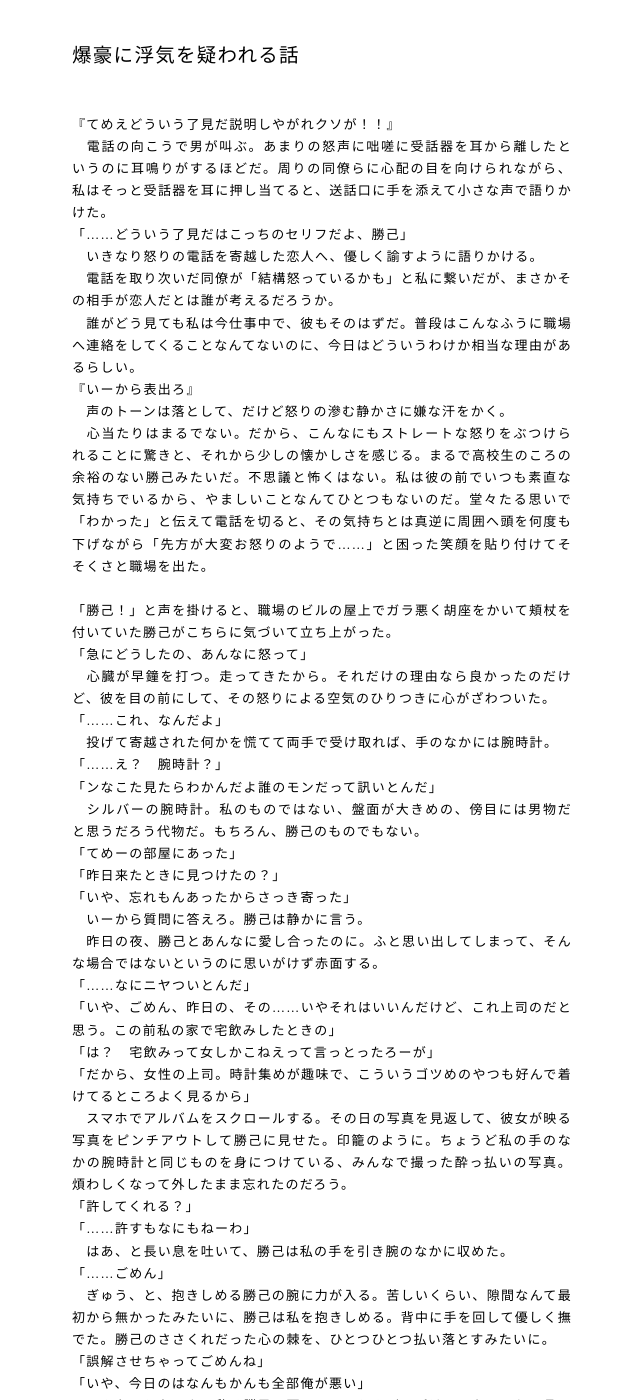
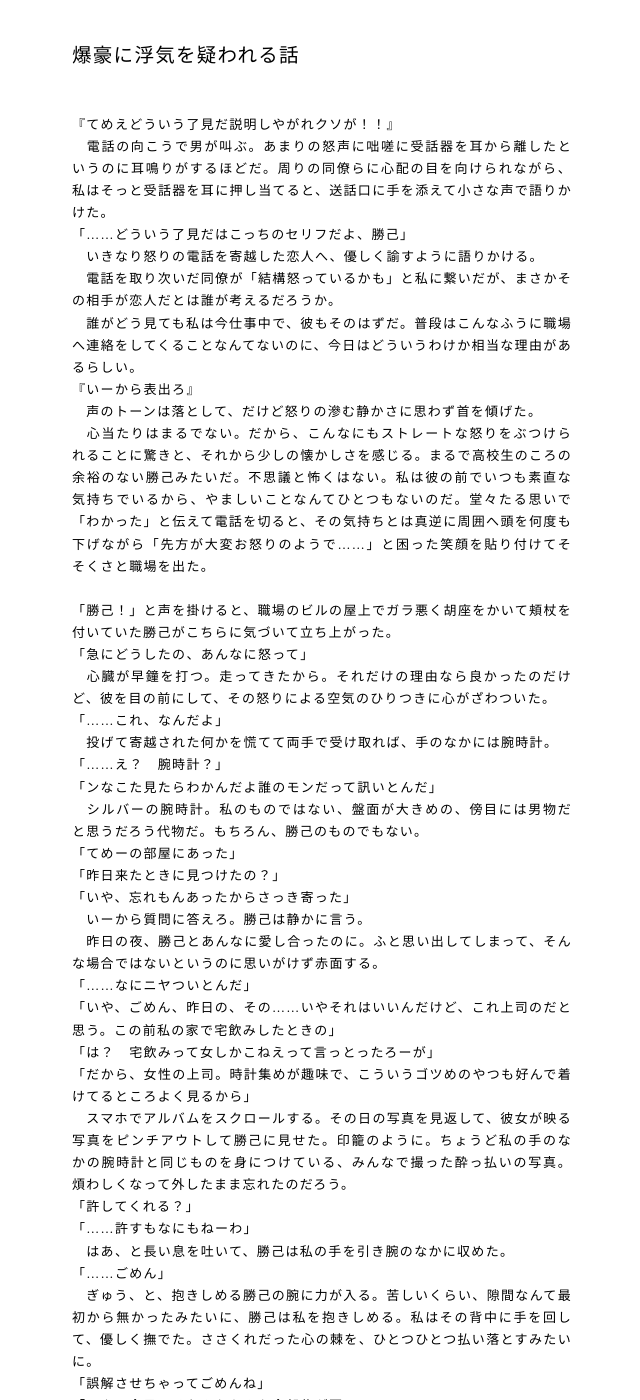
Before and after one commit to bisqhq/bisqhq.github.io, a Jekyll site: the page novel/novel19.html, which Jekyll copies as it is, in a window 1280 px wide and 1400 px high. Shown: the whole window, without its empty margins (318-958 px from the left). Built offline with Jekyll 4.4.1, drawn with Linux system fonts in a browser that asks for light colours; some web fonts are replaced; some of the changed text lies outside the part shown.

Commit message:
Update novel19.html

```diff
--- a/novel/novel19.html
+++ b/novel/novel19.html
@@ -21,7 +21,7 @@
 　電話を取り次いだ同僚が「結構怒っているかも」と私に繋いだが、まさかその相手が恋人だとは誰が考えるだろうか。
 　誰がどう見ても私は今仕事中で、彼もそのはずだ。普段はこんなふうに職場へ連絡をしてくることなんてないのに、今日はどういうわけか相当な理由があるらしい。
 『いーから表出ろ』
-　声のトーンは落として、だけど怒りの滲む静かさに嫌な汗をかく。
+　声のトーンは落として、だけど怒りの滲む静かさに思わず首を傾げた。
 　心当たりはまるでない。だから、こんなにもストレートな怒りをぶつけられることに驚きと、それから少しの懐かしさを感じる。まるで高校生のころの余裕のない勝己みたいだ。不思議と怖くはない。私は彼の前でいつも素直な気持ちでいるから、やましいことなんてひとつもないのだ。堂々たる思いで「わかった」と伝えて電話を切ると、その気持ちとは真逆に周囲へ頭を何度も下げながら「先方が大変お怒りのようで……」と困った笑顔を貼り付けてそそくさと職場を出た。
 
 「勝己！」と声を掛けると、職場のビルの屋上でガラ悪く胡座をかいて頬杖を付いていた勝己がこちらに気づいて立ち上がった。
@@ -46,7 +46,7 @@
 「……許すもなにもねーわ」
 　はあ、と長い息を吐いて、勝己は私の手を引き腕のなかに収めた。
 「……ごめん」
-　ぎゅう、と、抱きしめる勝己の腕に力が入る。苦しいくらい、隙間なんて最初から無かったみたいに、勝己は私を抱きしめる。背中に手を回して優しく撫でた。勝己のささくれだった心の棘を、ひとつひとつ払い落とすみたいに。
+　ぎゅう、と、抱きしめる勝己の腕に力が入る。苦しいくらい、隙間なんて最初から無かったみたいに、勝己は私を抱きしめる。私はその背中に手を回して、優しく撫でた。ささくれだった心の棘を、ひとつひとつ払い落とすみたいに。
 「誤解させちゃってごめんね」
 「いや、今日のはなんもかんも全部俺が悪い」
 　そんなことないよ。私は勝己の耳元に、ほとんど口づけるみたいにして言った。
```
Also changed, not shown: other parts of novel/novel19.html (+1 -1 lines).
